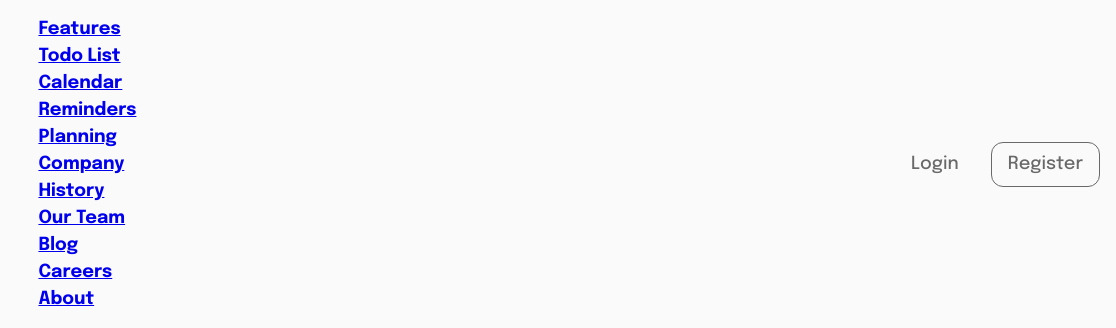
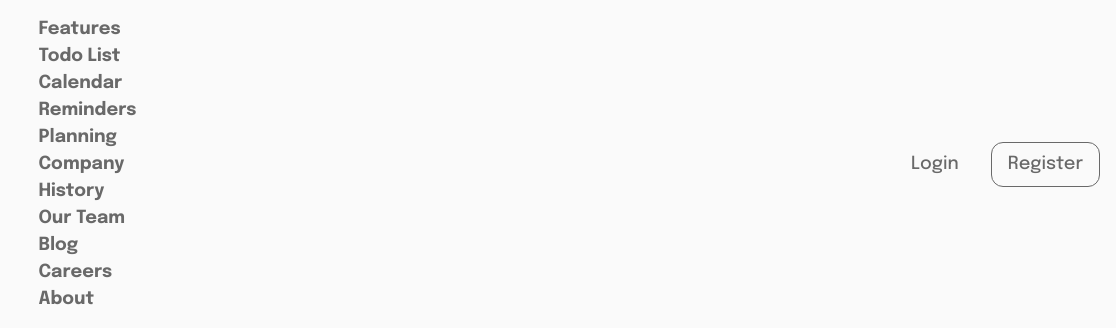
Before and after one commit to davinaleong/fem-intro-section-with-dropdown-navgiation, a website built with Vite: page index.html in a window 1280 px wide. Shown: the top 328 px of the page, 164-1280 px from the left. Built offline with nearby package versions, Linux system fonts and the light colour scheme.

Commit message:
Styled nav links

```diff
--- a/index.html
+++ b/index.html
@@ -59,66 +59,66 @@
         </button>
         <nav id="primaryNav" class="primary-nav">
           <ul class="nav" role="list">
-            <li class="nav-link dropdown">
+            <li class="nav-item dropdown">
               <a
                 href="#"
-                class="nav-item dropdown-toggle"
+                class="nav-link dropdown-toggle"
                 data-toggle="dropdown"
               >
                 Features
               </a>
               <ul class="dropdown-menu" role="list">
                 <li class="dropdown-item">
-                  <a href="#" class="nav-item" data-toggle="dropdown">
+                  <a href="#" class="nav-link" data-toggle="dropdown">
                     Todo List
                   </a>
                 </li>
                 <li class="dropdown-item">
-                  <a href="#" class="nav-item" data-toggle="dropdown">
+                  <a href="#" class="nav-link" data-toggle="dropdown">
                     Calendar
                   </a>
                 </li>
                 <li class="dropdown-item">
-                  <a href="#" class="nav-item" data-toggle="dropdown">
+                  <a href="#" class="nav-link" data-toggle="dropdown">
                     Reminders
                   </a>
                 </li>
                 <li class="dropdown-item">
-                  <a href="#" class="nav-item" data-toggle="dropdown">
+                  <a href="#" class="nav-link" data-toggle="dropdown">
                     Planning
                   </a>
                 </li>
               </ul>
             </li>
-            <li class="nav-link">
+            <li class="nav-item">
               <a
                 href="#"
-                class="nav-item dropdown-toggle"
+                class="nav-link dropdown-toggle"
                 data-toggle="dropdown"
               >
                 Company
               </a>
               <ul class="dropdown-menu" role="list">
                 <li class="dropdown-item">
-                  <a href="#" class="nav-item" data-toggle="dropdown">
+                  <a href="#" class="nav-link" data-toggle="dropdown">
                     History
                   </a>
                 </li>
                 <li class="dropdown-item">
-                  <a href="#" class="nav-item" data-toggle="dropdown">
+                  <a href="#" class="nav-link" data-toggle="dropdown">
                     Our Team
                   </a>
                 </li>
                 <li class="dropdown-item">
-                  <a href="#" class="nav-item" data-toggle="dropdown">Blog</a>
+                  <a href="#" class="nav-link" data-toggle="dropdown">Blog</a>
                 </li>
               </ul>
             </li>
-            <li class="nav-link">
-              <a href="#" class="nav-item" data-toggle="dropdown">Careers</a>
+            <li class="nav-item">
+              <a href="#" class="nav-link" data-toggle="dropdown">Careers</a>
             </li>
-            <li class="nav-link">
-              <a href="#" class="nav-item" data-toggle="dropdown">About</a>
+            <li class="nav-item">
+              <a href="#" class="nav-link" data-toggle="dropdown">About</a>
             </li>
           </ul>
         </nav>
--- a/styles/main.css
+++ b/styles/main.css
@@ -124,6 +124,15 @@ body {
   justify-self: end;
   display: flex;
   gap: var(--size-400);
+}
+
+.nav-link {
+  color: var(--clr-neutral-400);
+  text-decoration: none;
+}
+
+.nav-link:where(:hover, :focus) {
+  color: var(--clr-neutral-900);
 }
 
 /** Content - Primary Header **/
```
